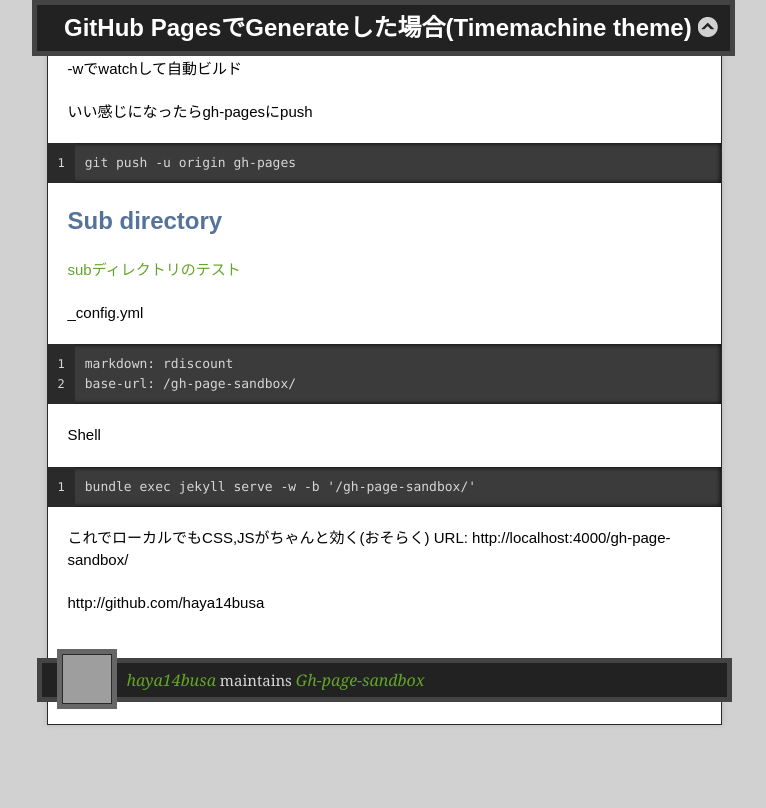
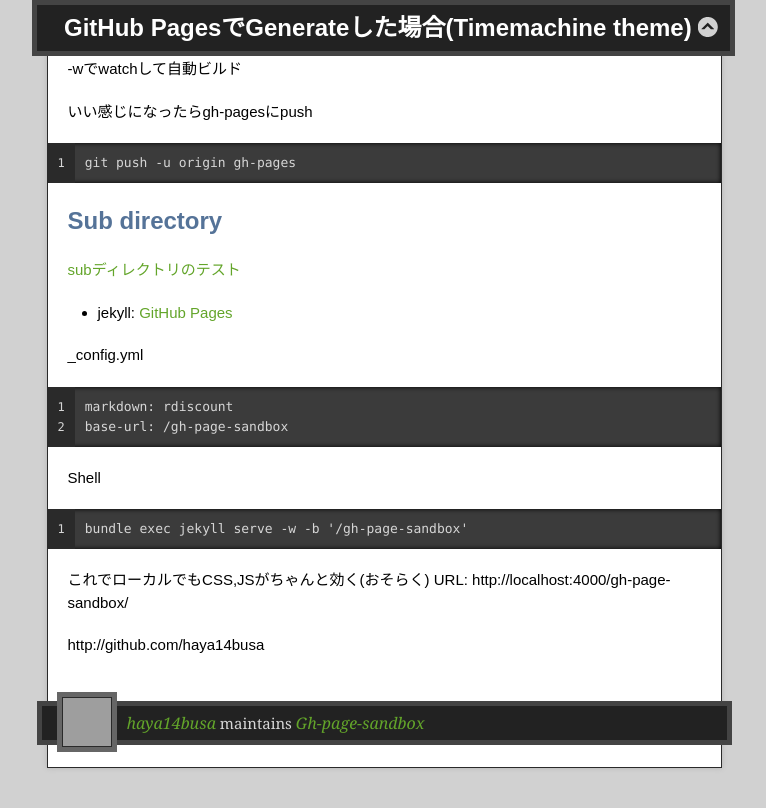
Before and after one commit to haya14busa/gh-page-sandbox, a Jekyll site: the page built from index.md, in a window 1280 px wide and 900 px high, scrolled down 3161 px. Shown: the top 808 px of the window, without its empty margins (256-1022 px from the left). Built offline with Jekyll 4.4.1, drawn with Linux system fonts in a browser that asks for light colours; nearby versions of some CDN libraries; Markdown is read by kramdown in place of the engine named in the settings; grey boxes are pictures that could not be loaded.

````diff
--- a/index.md
+++ b/index.md
@@ -141,17 +141,19 @@ Sub directory
 
 [subディレクトリのテスト](./sub/)
 
+- jekyll: [GitHub Pages](http://jekyllrb.com/docs/github-pages/)
+
 \_config.yml
 
 ```
 markdown: rdiscount
-base-url: /gh-page-sandbox/
+base-url: /gh-page-sandbox
 ```
 
 Shell
 
 ```
-bundle exec jekyll serve -w -b '/gh-page-sandbox/'
+bundle exec jekyll serve -w -b '/gh-page-sandbox'
 ```
 
 これでローカルでもCSS,JSがちゃんと効く(おそらく)
````
